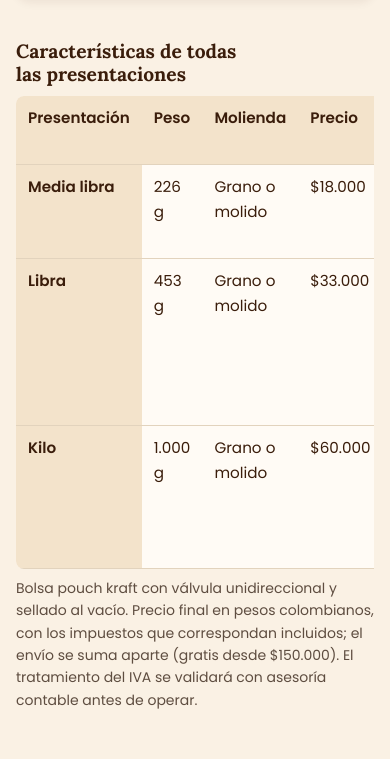
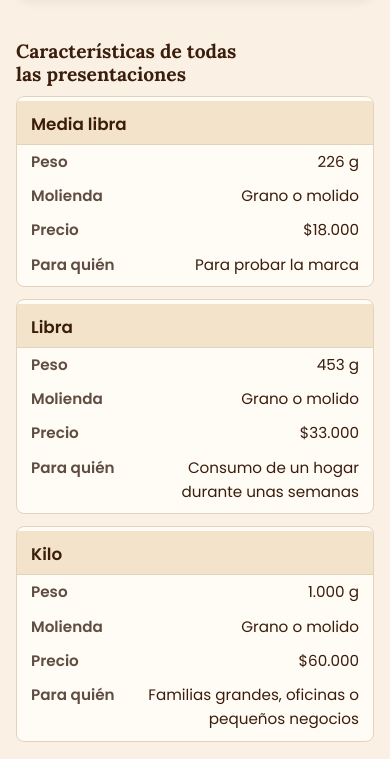
Before and after one commit to msinisterra-cloud/cafe-raices-de-colombia, a plain HTML site: page tienda.html in a window 390 px wide. Shown: the part 2829-3588 px from the top of the page. Drawn offline with Linux system fonts and the light colour scheme.

Commit message:
Evitar textos cortados o montados en celular
- Tabla de presentaciones de la Tienda: en pantallas pequeñas cada fila se
  muestra como una ficha, sin columnas cortadas.
- Correos y enlaces largos se parten al final de la línea en vez de
  salirse de la pantalla (antes el correo desbordaba en Ayuda).
- Botones flotantes de chat y WhatsApp más pequeños en celular para que
  tapen menos texto.

Revisado en 17 páginas a 375, 768 y 1280 px de ancho.

Co-Authored-By: Claude Opus 5.5 <noreply@anthropic.com>

```diff
--- a/css/estilos.css
+++ b/css/estilos.css
@@ -211,6 +211,19 @@ ul, ol { padding-left: 1.25rem; }
 .banda-club h2 { color: var(--crema); }
 .cita { border-left: 4px solid var(--kraft); padding: 4px 0 4px 16px; font-family: var(--fuente-titulos); font-style: italic; font-size: 1.1rem; }
 .tabla-scroll { overflow-x: auto; -webkit-overflow-scrolling: touch; }
+/* Textos largos (correos, enlaces) se parten al final de la línea en vez de salirse */
+body { overflow-wrap: break-word; }
+a[href^="mailto:"], .info-vendedor a { overflow-wrap: anywhere; }
+/* Tabla de presentaciones: en celular cada fila se vuelve una ficha */
+@media (max-width: 599px) {
+  .tabla-apilable { background: transparent; }
+  .tabla-apilable thead { position: absolute; width: 1px; height: 1px; overflow: hidden; clip: rect(0 0 0 0); }
+  .tabla-apilable, .tabla-apilable tbody, .tabla-apilable tr, .tabla-apilable th, .tabla-apilable td { display: block; width: 100%; }
+  .tabla-apilable tr { background: var(--superficie); border: 1px solid var(--linea); border-radius: var(--radio-sm); margin-bottom: 12px; padding: 4px 0; }
+  .tabla-apilable tbody th { font-size: 1.05rem; padding: 10px 14px 6px; }
+  .tabla-apilable td { display: flex; justify-content: space-between; gap: 14px; border-bottom: 0; padding: 5px 14px; text-align: right; }
+  .tabla-apilable td::before { content: attr(data-label); font-weight: 600; text-align: left; color: var(--texto-suave, #6B5A4C); flex: 0 0 auto; }
+}
 table { width: 100%; border-collapse: collapse; background: var(--superficie); border-radius: var(--radio-sm); overflow: hidden; }
 th, td { text-align: left; padding: 10px 12px; border-bottom: 1px solid var(--linea); vertical-align: top; font-size: .95rem; }
 th { background: var(--tinte-kraft); font-weight: 600; }
@@ -335,6 +348,14 @@ fieldset { border: 0; padding: 0; margin: 0; min-width: 0; }
 .flotante-chat { bottom: 84px; background: var(--verde); color: var(--crema); }
 .flotante-whatsapp svg, .flotante-chat svg { width: 28px; height: 28px; }
 .flotante-whatsapp:hover, .flotante-chat:hover { filter: brightness(1.15); color: #fff; }
+/* En celular: botones flotantes más pequeños para que tapen menos texto */
+@media (max-width: 599px) {
+  .flotante-whatsapp, .flotante-chat { width: 48px; height: 48px; right: 12px; }
+  .flotante-whatsapp { bottom: 12px; }
+  .flotante-chat { bottom: 68px; }
+  .flotante-whatsapp svg, .flotante-chat svg { width: 24px; height: 24px; }
+  .panel-chat { right: 12px; bottom: 124px; }
+}
 .panel-chat {
   position: fixed; right: 16px; bottom: 152px; z-index: 70;
   width: min(360px, calc(100vw - 32px)); max-height: min(520px, calc(100vh - 180px));
--- a/tienda.html
+++ b/tienda.html
@@ -62,13 +62,13 @@
 
       <h3 style="margin-top:40px">Características de todas las presentaciones</h3>
       <div class="tabla-scroll">
-        <table>
+        <table class="tabla-apilable">
           <caption class="visualmente-oculto">Presentaciones y precios</caption>
           <thead><tr><th scope="col">Presentación</th><th scope="col">Peso</th><th scope="col">Molienda</th><th scope="col">Precio</th><th scope="col">Para quién</th></tr></thead>
           <tbody>
-            <tr><th scope="row">Media libra</th><td>226 g</td><td>Grano o molido</td><td>$18.000</td><td>Para probar la marca</td></tr>
-            <tr><th scope="row">Libra</th><td>453 g</td><td>Grano o molido</td><td>$33.000</td><td>Consumo de un hogar durante unas semanas</td></tr>
-            <tr><th scope="row">Kilo</th><td>1.000 g</td><td>Grano o molido</td><td>$60.000</td><td>Familias grandes, oficinas o pequeños negocios</td></tr>
+            <tr><th scope="row">Media libra</th><td data-label="Peso">226 g</td><td data-label="Molienda">Grano o molido</td><td data-label="Precio">$18.000</td><td data-label="Para quién">Para probar la marca</td></tr>
+            <tr><th scope="row">Libra</th><td data-label="Peso">453 g</td><td data-label="Molienda">Grano o molido</td><td data-label="Precio">$33.000</td><td data-label="Para quién">Consumo de un hogar durante unas semanas</td></tr>
+            <tr><th scope="row">Kilo</th><td data-label="Peso">1.000 g</td><td data-label="Molienda">Grano o molido</td><td data-label="Precio">$60.000</td><td data-label="Para quién">Familias grandes, oficinas o pequeños negocios</td></tr>
           </tbody>
         </table>
       </div>
```
